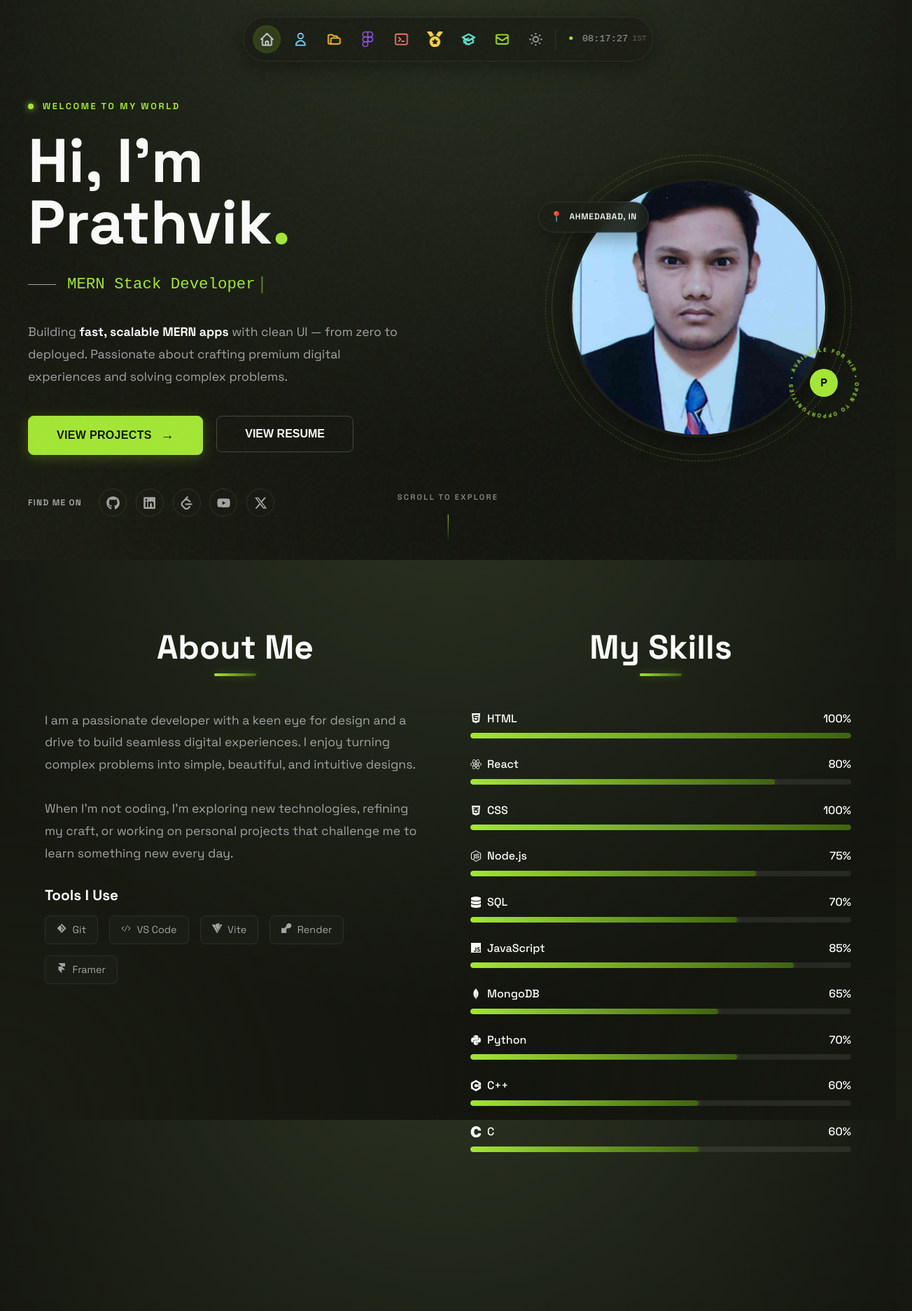
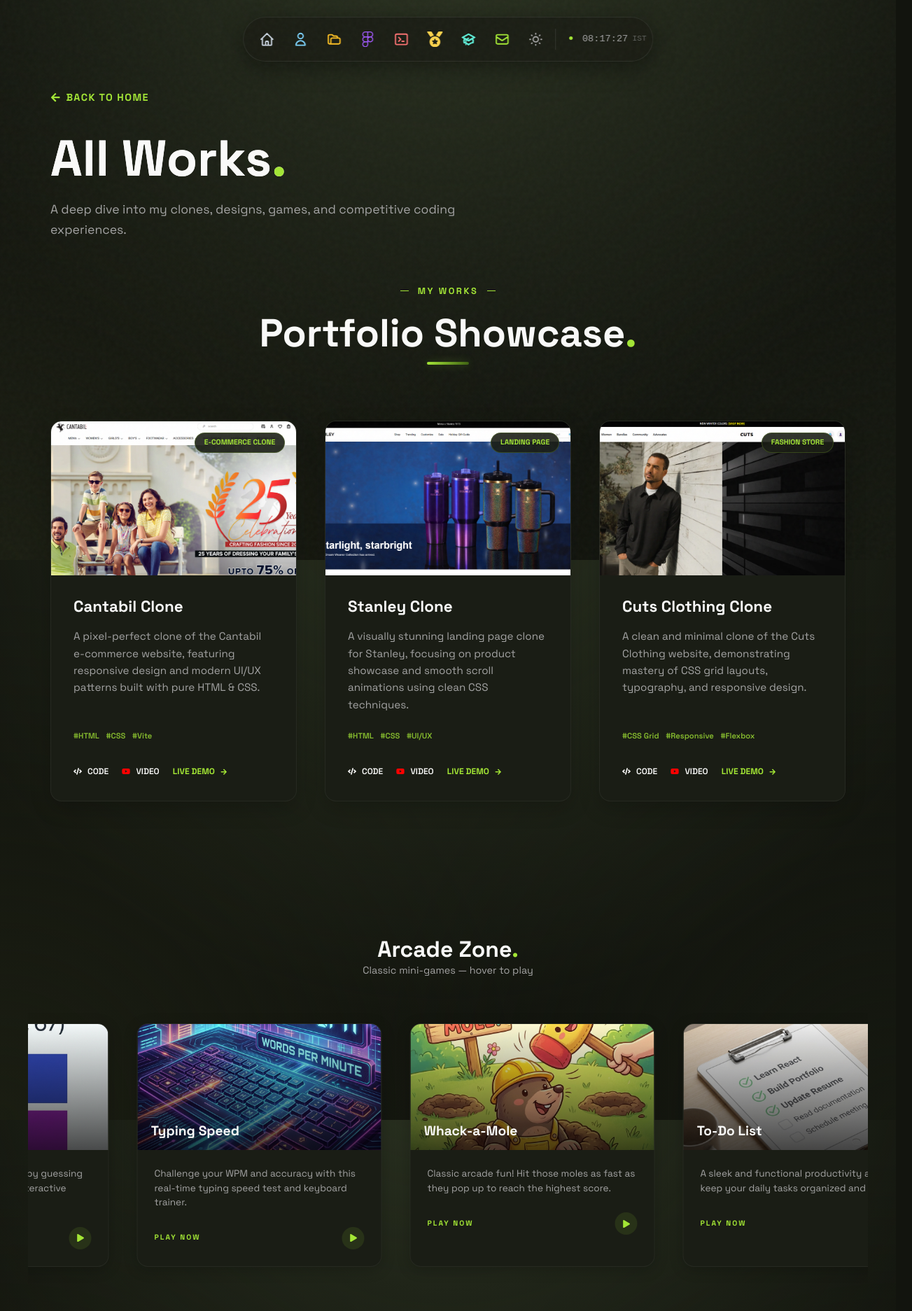
Before and after one commit to Prathvikmehra/Portfolio, a React (Vite) app in the folder project/: page /projects in a window 1280 px wide. Shown: the top 1873 px of the page at 70% size, 1303 px wide, since content can reach past the window. Built offline with nearby package versions, Linux system fonts and the light colour scheme.

Commit message:
feat(seo): implement hybrid routing layout, update colors & game links

```diff
--- a/project/package.json
+++ b/project/package.json
@@ -13,7 +13,9 @@
     "framer-motion": "^12.29.3",
     "react": "^19.2.0",
     "react-dom": "^19.2.0",
+    "react-helmet-async": "^3.0.0",
     "react-icons": "^5.5.0",
+    "react-router-dom": "^7.14.1",
     "react-scroll": "^1.9.3"
   },
   "devDependencies": {
--- a/project/src/App.jsx
+++ b/project/src/App.jsx
@@ -1,14 +1,13 @@
 import React, { useState, useEffect } from 'react';
+import { BrowserRouter, Routes, Route, parsePath } from 'react-router-dom';
+import { HelmetProvider } from 'react-helmet-async';
 import Navbar from './components/Navbar';
-import Hero from './components/Hero';
-import AboutSkills from './components/AboutSkills';
-import Education from './components/Education';
-import Projects from './components/Projects';
-import Hackathons from './components/Hackathons';
-import FigmaDesigns from './components/FigmaDesigns';
-import Certificates from './components/Certificates';
-import Contact from './components/Contact';
 import Footer from './components/Footer';
+
+// Pages
+import Home from './pages/Home';
+import ProjectsPage from './pages/ProjectsPage';
+import ContactPage from './pages/ContactPage';
 
 function App() {
   const [theme, setTheme] = useState('dark');
@@ -22,19 +21,22 @@
   };
 
   return (
-    <div className="app-container">
-      <div className="noise-overlay" />
-      <Navbar theme={theme} toggleTheme={toggleTheme} />
-      <Hero />
-      <AboutSkills />
-      <Projects />
-      <FigmaDesigns />
-      <Hackathons />
-      <Certificates />
-      <Education />
-      <Contact />
-      <Footer />
-    </div>
+    <HelmetProvider>
+      <BrowserRouter>
+        <div className="app-container">
+          <div className="noise-overlay" />
+          <Navbar theme={theme} toggleTheme={toggleTheme} />
+
+          <Routes>
+            <Route path="/" element={<Home />} />
+            <Route path="/projects" element={<ProjectsPage />} />
+            <Route path="/contact" element={<ContactPage />} />
+          </Routes>
+
+          <Footer />
+        </div>
+      </BrowserRouter>
+    </HelmetProvider>
   );
 }
 
--- a/project/src/components/Contact.jsx
+++ b/project/src/components/Contact.jsx
@@ -10,21 +10,21 @@
     label: 'Phone',
     value: '+91 7990331154',
     href: 'tel:+917990331154',
-    hoverColor: 'var(--accent-primary)',
+    hoverColor: '#007BFF',
   },
   {
     icon: <FaEnvelope />,
     label: 'Email',
     value: 'prathvikmehra@gmail.com',
     href: 'mailto:prathvikmehra@gmail.com',
-    hoverColor: 'var(--accent-primary)',
+    hoverColor: '#EA4335',
   },
   {
     icon: <FaWhatsapp />,
     label: 'WhatsApp',
     value: '+91 6351675191',
     href: 'https://wa.me/916351675191',
-    hoverColor: 'var(--accent-primary)',
+    hoverColor: '#25D366',
   },
 ];
 
--- a/project/src/components/FigmaDesigns.jsx
+++ b/project/src/components/FigmaDesigns.jsx
@@ -31,6 +31,13 @@
         description: 'A fully conceptualized e-commerce prototype born entirely from imagination. This interactive design maps out a seamless, custom shopping experience—demonstrating innovative user journeys, clean layouts, and a purely original take on modern online retail.',
         image: 'https://res.cloudinary.com/dgg85vi0a/image/upload/v1776428677/Screenshot_2026-04-17_175421_zclrgm.png',
         link: 'https://www.figma.com/proto/WbdDXgocReEKjQfS5zgrTz/edzo--College-?page-id=4297%3A49433&node-id=4462-25957&starting-point-node-id=4462%3A25957&t=0xbMjIURQgO33VQi-1',
+    },
+    {
+        id: '05',
+        title: 'Medical Website Design',
+        description: 'A clean and professional medical website layout designed to streamline patient appointments, with clear navigation and essential healthcare service sections.',
+        image: 'https://res.cloudinary.com/dgg85vi0a/image/upload/v1776486645/Screenshot_2026-04-18_095524_hqzods.png',
+        link: 'https://www.figma.com/design/XtKHk9ncvfpAby69E4B51B/Untitled?node-id=0-1&t=zn4Yc8WGz65nnVWS-1',
     }
 ];
 
@@ -158,13 +165,13 @@
                                         </a>
                                     </td>
                                 </motion.tr>
-                            ))}
+                    ))}
                         </tbody>
                     </table>
-                </div>
+                                </div>
             </div>
-        </section>
-    );
+                    </section>
+                    );
 };
 
-export default FigmaDesigns;
+                    export default FigmaDesigns;
--- a/project/src/components/Hero.jsx
+++ b/project/src/components/Hero.jsx
@@ -1,6 +1,7 @@
 import React from 'react';
 import { motion } from 'framer-motion';
-import { Link } from 'react-scroll';
+import { Link as ScrollLink } from 'react-scroll';
+import { Link as RouterLink } from 'react-router-dom';
 import { FaGithub, FaLinkedin, FaYoutube, FaVideo } from 'react-icons/fa';
 import { FaXTwitter } from 'react-icons/fa6';
 import { SiLeetcode } from 'react-icons/si';
@@ -110,11 +111,11 @@
                     </p>
 
                     <div style={{ display: 'flex', gap: '1.2rem', marginBottom: '3rem', flexWrap: 'wrap' }}>
-                        <Link to="projects" smooth={true} duration={500} offset={-70}>
+                        <RouterLink to="/projects" style={{ textDecoration: 'none' }}>
                             <button className="btn btn-primary" style={{ padding: '1rem 2.5rem', display: 'flex', alignItems: 'center', gap: '0.8rem', borderRadius: '8px' }}>
-                                VIEW PROJECTS <span style={{ fontSize: '1.2rem' }}>→</span>
+                                VIEW FULL PROJECTS <span style={{ fontSize: '1.2rem' }}>→</span>
                             </button>
-                        </Link>
+                        </RouterLink>
                         <a href="https://drive.google.com/file/d/1lANlqw5v7I33wjM28_Li4wMeZmIB0gmB/view" target="_blank" rel="noopener noreferrer">
                             <button className="btn btn-secondary" style={{ padding: '1rem 2.5rem', borderRadius: '8px' }}>
                                 VIEW RESUME
@@ -126,11 +127,11 @@
                         <span style={{ fontSize: '0.75rem', fontWeight: 700, color: 'var(--text-secondary)', textTransform: 'uppercase', letterSpacing: '0.1em' }}>Find me on</span>
                         <div style={{ display: 'flex', gap: '0.8rem' }}>
                             {[
-                                { icon: <FaGithub />, link: 'https://github.com/Prathvikmehra' },
-                                { icon: <FaLinkedin />, link: 'https://www.linkedin.com/in/prathvik-mehra-9a3398379/' },
-                                { icon: <SiLeetcode />, link: 'https://leetcode.com/u/phantomleo/' },
-                                { icon: <FaYoutube />, link: 'https://www.youtube.com/@Prathvikmehra-ct3rs' },
-                                { icon: <FaXTwitter />, link: 'https://x.com/prathvik2345' }
+                                { icon: <FaGithub />, link: 'https://github.com/Prathvikmehra', color: '#ffffff' },
+                                { icon: <FaLinkedin />, link: 'https://www.linkedin.com/in/prathvik-mehra-9a3398379/', color: '#0A66C2' },
+                                { icon: <SiLeetcode />, link: 'https://leetcode.com/u/phantomleo/', color: '#FFA116' },
+                                { icon: <FaYoutube />, link: 'https://www.youtube.com/@Prathvikmehra-ct3rs', color: '#FF0000' },
+                                { icon: <FaXTwitter />, link: 'https://x.com/prathvik2345', color: '#ffffff' }
                             ].map((social, idx) => (
                                 <a
                                     key={idx}
@@ -150,9 +151,9 @@
                                         transition: 'all 0.3s ease'
                                     }}
                                     onMouseEnter={(e) => {
-                                        e.currentTarget.style.borderColor = 'var(--accent-primary)';
-                                        e.currentTarget.style.color = 'var(--accent-primary)';
-                                        e.currentTarget.style.background = 'rgba(163, 230, 53, 0.05)';
+                                        e.currentTarget.style.borderColor = social.color;
+                                        e.currentTarget.style.color = social.color;
+                                        e.currentTarget.style.background = `${social.color}1a`;
                                     }}
                                     onMouseLeave={(e) => {
                                         e.currentTarget.style.borderColor = 'rgba(255,255,255,0.1)';
--- a/project/src/components/Navbar.jsx
+++ b/project/src/components/Navbar.jsx
@@ -1,5 +1,6 @@
 import React, { useState, useEffect } from 'react';
-import { Link } from 'react-scroll';
+import { useLocation, useNavigate } from 'react-router-dom';
+import { Link as ScrollLink } from 'react-scroll';
 import { motion, AnimatePresence } from 'framer-motion';
 import {
   HiOutlineHome,
@@ -19,6 +20,22 @@
   const [scrolled, setScrolled] = useState(false);
   const [time, setTime] = useState(new Date());
   const [hoveredItem, setHoveredItem] = useState(null);
+
+  const location = useLocation();
+  const navigate = useNavigate();
+
+  // Scroll to hash when returning to home from another page
+  useEffect(() => {
+    if (location.pathname === '/' && location.hash) {
+      setTimeout(() => {
+        const id = location.hash.replace('#', '');
+        const element = document.getElementById(id);
+        if (element) {
+          element.scrollIntoView({ behavior: 'smooth' });
+        }
+      }, 100);
+    }
+  }, [location]);
 
   useEffect(() => {
     const handleScroll = () => setScrolled(window.scrollY > 50);
@@ -70,7 +87,8 @@
               onMouseEnter={() => setHoveredItem(item.name)}
               onMouseLeave={() => setHoveredItem(null)}
             >
-              <Link
+              {location.pathname === '/' ? (
+                <ScrollLink
                   to={item.name}
                   smooth={true}
                   duration={300}
@@ -99,7 +117,34 @@
                   >
                     {item.icon}
                   </motion.div>
-              </Link>
+                </ScrollLink>
+              ) : (
+                <div
+                  onClick={() => navigate(`/#${item.name}`)}
+                  style={{
+                    display: 'flex',
+                    alignItems: 'center',
+                    justifyContent: 'center',
+                    width: '40px',
+                    height: '40px',
+                    borderRadius: '50%',
+                    fontSize: '1.4rem',
+                    color: 'var(--text-secondary)',
+                    cursor: 'pointer',
+                    transition: 'all 0.3s ease',
+                  }}
+                >
+                  <motion.div
+                    className="nav-icon-wrapper"
+                    whileTap={{ scale: 0.75 }}
+                    whileHover={{ scale: 1.15 }}
+                    transition={{ type: "spring", stiffness: 400, damping: 17 }}
+                    style={{ display: 'flex', alignItems: 'center', justifyContent: 'center' }}
+                  >
+                    {item.icon}
+                  </motion.div>
+                </div>
+              )}
 
               <AnimatePresence>
                 {hoveredItem === item.name && (
--- a/project/src/components/Projects.jsx
+++ b/project/src/components/Projects.jsx
@@ -46,10 +46,10 @@
 ];
 
 const gamesData = [
-  { title: 'Color Guesser', image: colorGuesserImg, link: '/games/color-guesser/index.html', description: 'Test your RGB color knowledge by guessing the correct values in this fun interactive game.' },
-  { title: 'Typing Speed', image: typingGameImg, link: '/games/typing-game/index.html', description: 'Challenge your WPM and accuracy with this real-time typing speed test and keyboard trainer.' },
-  { title: 'Whack-a-Mole', image: whackAMoleImg, link: '/games/whack-a-mole/index.html', description: 'Classic arcade fun! Hit those moles as fast as they pop up to reach the highest score.' },
-  { title: 'To-Do List', image: todoListImg, link: '/games/todo-list/index.html', description: 'A sleek and functional productivity app to keep your daily tasks organized and on track.' },
+  { title: 'Color Guesser', image: colorGuesserImg, link: 'https://games-wf1s.vercel.app/', description: 'Test your RGB color knowledge by guessing the correct values in this fun interactive game.' },
+  { title: 'Typing Speed', image: typingGameImg, link: 'https://games-o6s5.vercel.app/', description: 'Challenge your WPM and accuracy with this real-time typing speed test and keyboard trainer.' },
+  { title: 'Whack-a-Mole', image: whackAMoleImg, link: 'https://games-pvd1.vercel.app/', description: 'Classic arcade fun! Hit those moles as fast as they pop up to reach the highest score.' },
+  { title: 'To-Do List', image: todoListImg, link: 'https://games-r2dq.vercel.app/', description: 'A sleek and functional productivity app to keep your daily tasks organized and on track.' },
 ];
 
 const Projects = () => {
--- /dev/null
+++ b/project/src/components/SEO.jsx
@@ -0,0 +1,17 @@
+import React from 'react';
+import { Helmet } from 'react-helmet-async';
+
+const SEO = ({ title, description, url }) => {
+  return (
+    <Helmet>
+      <title>{title}</title>
+      <meta name="description" content={description} />
+      <meta property="og:title" content={title} />
+      <meta property="og:description" content={description} />
+      <meta property="og:url" content={url} />
+      <meta property="og:type" content="website" />
+    </Helmet>
+  );
+};
+
+export default SEO;
--- /dev/null
+++ b/project/src/pages/ContactPage.jsx
@@ -0,0 +1,56 @@
+import React, { useEffect } from 'react';
+import { motion } from 'framer-motion';
+import Contact from '../components/Contact';
+import SEO from '../components/SEO';
+import { Link } from 'react-router-dom';
+import { FaArrowLeft } from 'react-icons/fa';
+
+const ContactPage = () => {
+  useEffect(() => {
+    window.scrollTo(0, 0);
+  }, []);
+
+  return (
+    <motion.div
+      initial={{ opacity: 0 }}
+      animate={{ opacity: 1 }}
+      exit={{ opacity: 0 }}
+      transition={{ duration: 0.6 }}
+      style={{ paddingTop: '8rem', minHeight: '100vh', display: 'flex', flexDirection: 'column' }}
+    >
+      <SEO
+        title="Get In Touch | Prathvik Portfolio"
+        description="Let's connect! Reach out to me via Phone, Email or WhatsApp. I'm open to opportunities and ready to build something great."
+        url="https://prathvik.com/contact"
+      />
+
+      <div style={{ maxWidth: '1200px', margin: '0 auto', padding: '0 2rem', flex: 1, width: '100%' }}>
+         <Link to="/" style={{
+            display: 'inline-flex',
+            alignItems: 'center',
+            gap: '0.5rem',
+            color: 'var(--accent-primary)',
+            textDecoration: 'none',
+            fontSize: '0.9rem',
+            fontWeight: 800,
+            textTransform: 'uppercase',
+            letterSpacing: '0.1em',
+            marginBottom: '2rem',
+            transition: 'transform 0.3s ease'
+         }}
+         onMouseEnter={(e) => e.currentTarget.style.transform = 'translateX(-5px)'}
+         onMouseLeave={(e) => e.currentTarget.style.transform = 'translateX(0)'}
+         >
+           <FaArrowLeft /> Back to Home
+         </Link>
+
+         <div style={{ marginTop: '2rem' }}>
+            <Contact />
+         </div>
+      </div>
+
+    </motion.div>
+  );
+};
+
+export default ContactPage;
--- /dev/null
+++ b/project/src/pages/Home.jsx
@@ -0,0 +1,32 @@
+import React from 'react';
+import Hero from '../components/Hero';
+import AboutSkills from '../components/AboutSkills';
+import Projects from '../components/Projects';
+import FigmaDesigns from '../components/FigmaDesigns';
+import Hackathons from '../components/Hackathons';
+import Certificates from '../components/Certificates';
+import Education from '../components/Education';
+import Contact from '../components/Contact';
+import SEO from '../components/SEO';
+
+const Home = () => {
+  return (
+    <>
+      <SEO
+        title="Prathvik | UI/UX & MERN Developer"
+        description="Welcome to my portfolio! I build fast, scalable MERN apps with premium clean UI. From zero to deployed, solving complex problems."
+        url="https://prathvik.com/"
+      />
+      <Hero />
+      <AboutSkills />
+      <Projects />
+      <FigmaDesigns />
+      <Hackathons />
+      <Certificates />
+      <Education />
+      <Contact />
+    </>
+  );
+};
+
+export default Home;
--- /dev/null
+++ b/project/src/pages/ProjectsPage.jsx
@@ -0,0 +1,67 @@
+import React, { useEffect } from 'react';
+import { motion } from 'framer-motion';
+import Projects from '../components/Projects';
+import FigmaDesigns from '../components/FigmaDesigns';
+import Hackathons from '../components/Hackathons';
+import SEO from '../components/SEO';
+import { Link } from 'react-router-dom';
+import { FaArrowLeft } from 'react-icons/fa';
+
+const ProjectsPage = () => {
+  // Ensure we start at top of page
+  useEffect(() => {
+    window.scrollTo(0, 0);
+  }, []);
+
+  return (
+    <motion.div
+      initial={{ opacity: 0 }}
+      animate={{ opacity: 1 }}
+      exit={{ opacity: 0 }}
+      transition={{ duration: 0.6 }}
+      style={{ paddingTop: '8rem', minHeight: '100vh', position: 'relative' }}
+    >
+      <SEO
+        title="Works & Hackathons | Prathvik Portfolio"
+        description="Explore my latest projects, e-commerce clones, UI/UX figma designs, and hackathon winnings. Building the web, one component at a time."
+        url="https://prathvik.com/projects"
+      />
+
+      {/* Small CSS tweak: Page specific header complementing the portfolio */}
+      <div style={{ maxWidth: '1200px', margin: '0 auto', padding: '0 2rem', marginBottom: '-4rem' }}>
+         <Link to="/" style={{
+            display: 'inline-flex',
+            alignItems: 'center',
+            gap: '0.5rem',
+            color: 'var(--accent-primary)',
+            textDecoration: 'none',
+            fontSize: '0.9rem',
+            fontWeight: 800,
+            textTransform: 'uppercase',
+            letterSpacing: '0.1em',
+            marginBottom: '2rem',
+            transition: 'transform 0.3s ease'
+         }}
+         onMouseEnter={(e) => e.currentTarget.style.transform = 'translateX(-5px)'}
+         onMouseLeave={(e) => e.currentTarget.style.transform = 'translateX(0)'}
+         >
+           <FaArrowLeft /> Back to Home
+         </Link>
+         <h1 style={{ fontSize: 'clamp(3rem, 6vw, 4.5rem)', fontWeight: 900, margin: 0, color: 'var(--text-primary)' }}>
+            All Works<span style={{ color: 'var(--accent-primary)' }}>.</span>
+         </h1>
+         <p style={{ color: 'var(--text-secondary)', fontSize: '1.1rem', maxWidth: '600px', marginTop: '1rem' }}>
+            A deep dive into my clones, designs, games, and competitive coding experiences.
+         </p>
+      </div>
+
+      {/* The components normally seen on the homepage */}
+      <Projects />
+      <FigmaDesigns />
+      <Hackathons />
+
+    </motion.div>
+  );
+};
+
+export default ProjectsPage;
```
Also changed, not shown: project/src/components/Footer.jsx (+5 -5 lines), 1 other file (tests, documents, lock files or other folders). Lines whose indentation alone changed are shown as unchanged.
